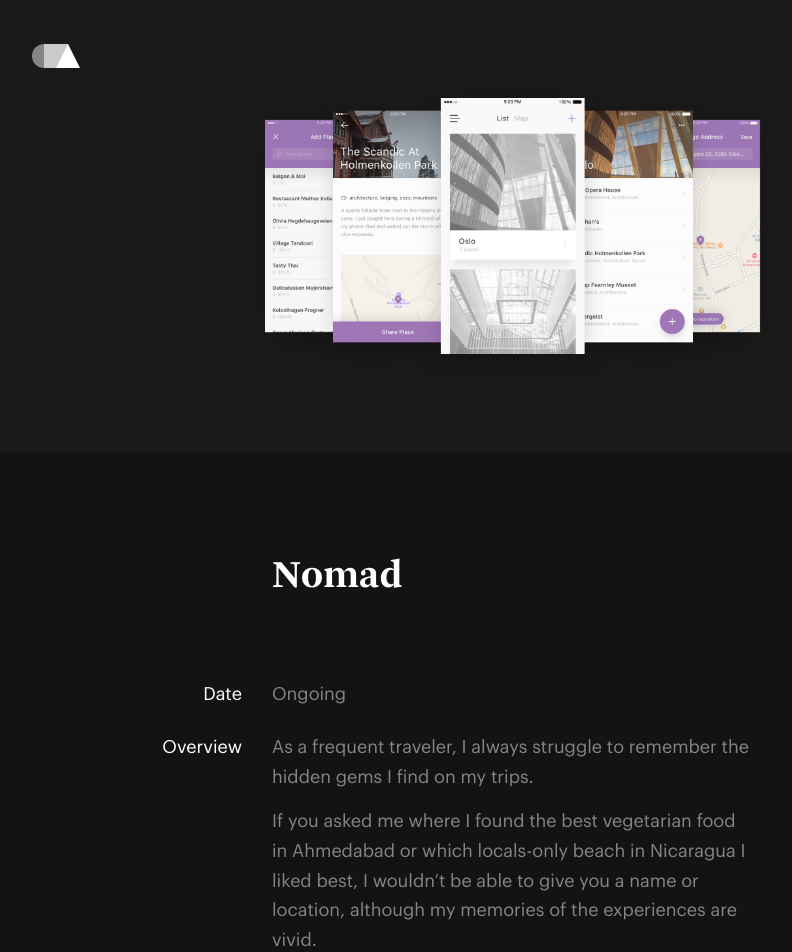
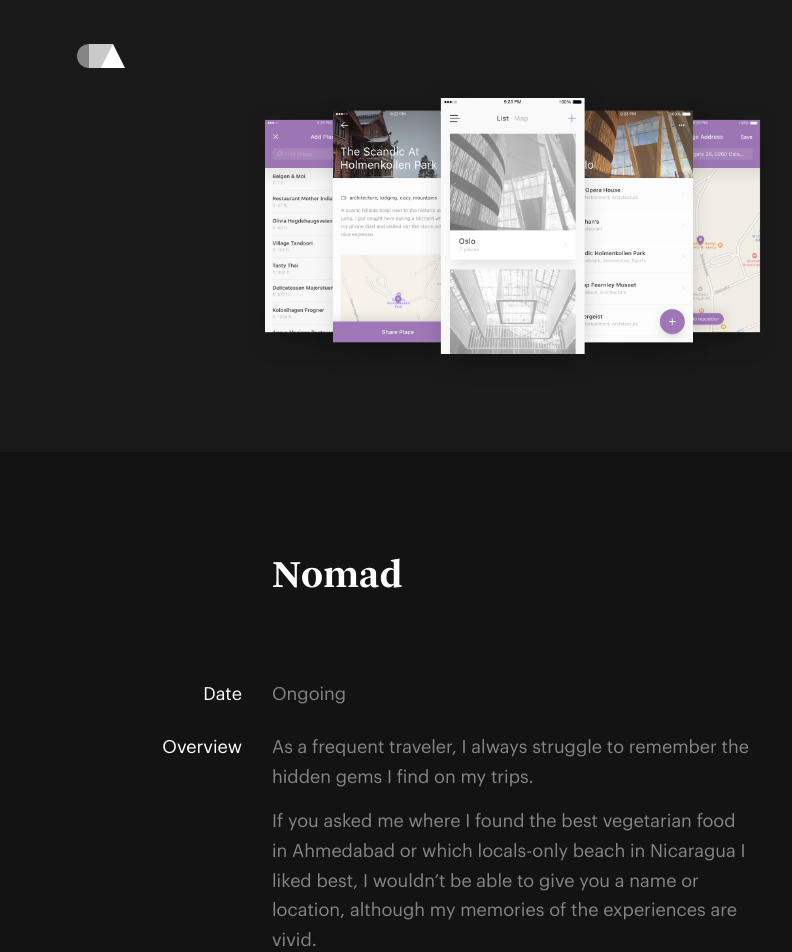
Before and after one commit to jlku/portfolio-v4, a Jekyll site: the page built from work/_posts/2015-11-06-Nomad.md, in a window 1280 px wide. Shown: the top 952 px of the page, without its empty margins (128-920 px from the left). Built offline with Jekyll 4.4.1, drawn with Linux system fonts in a browser that asks for light colours; nearby versions of some CDN libraries; some web fonts are replaced.

Commit message:
Fixed post header

```diff
--- a/_sass/layouts/_post-header.scss
+++ b/_sass/layouts/_post-header.scss
@@ -7,13 +7,17 @@
    justify-content: space-between;
    align-items: center;
    z-index: 1;
-   padding: 0 20% 0 20%;
+   padding: 0 23% 0 23%;
    background-color: transparent;
 
    transition: all $durationShort ease;
 
    @media (max-width: $breakpointLarge) {
-       padding: 0 12.5% 0 12.5%;
+       padding: 0 16%;
+   }
+
+   @media (max-width: $breakpointMedium) {
+      padding: 0 12.5% 0 12.5%;
    }
 }
 
```
